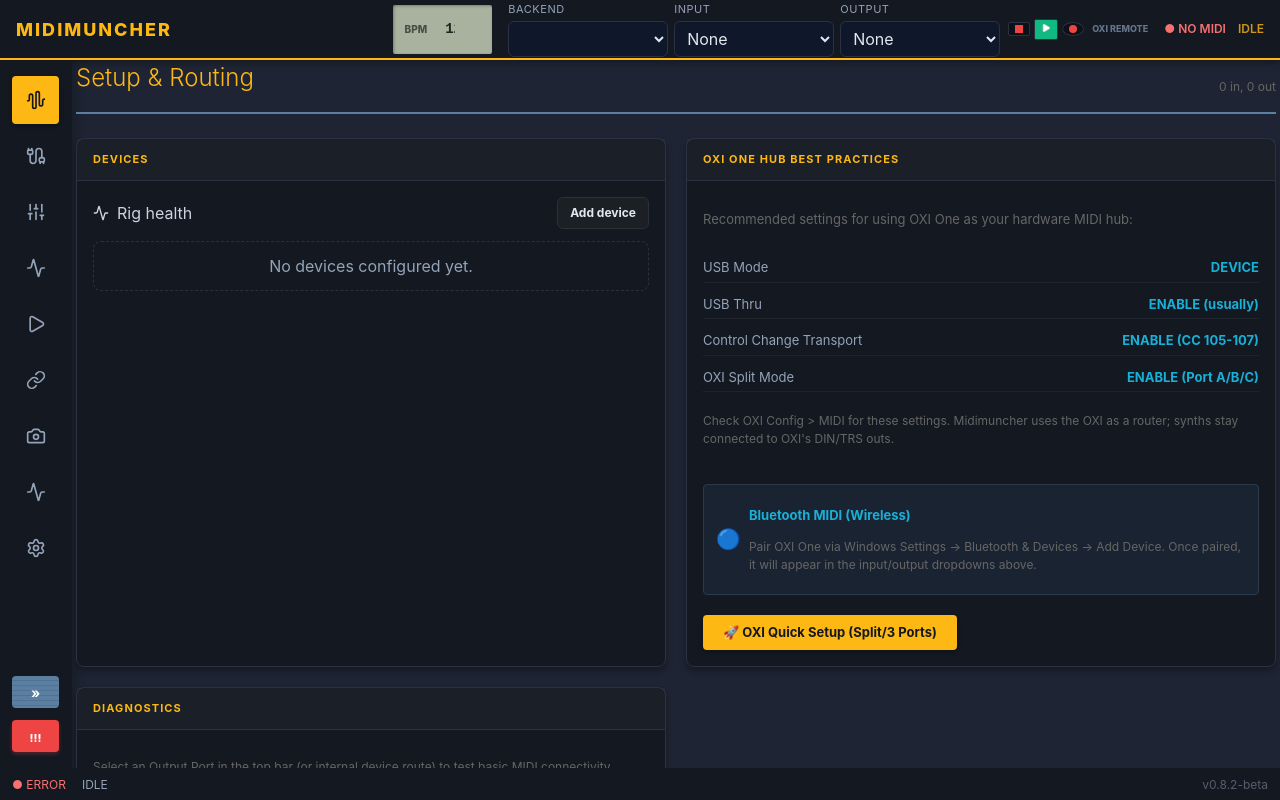
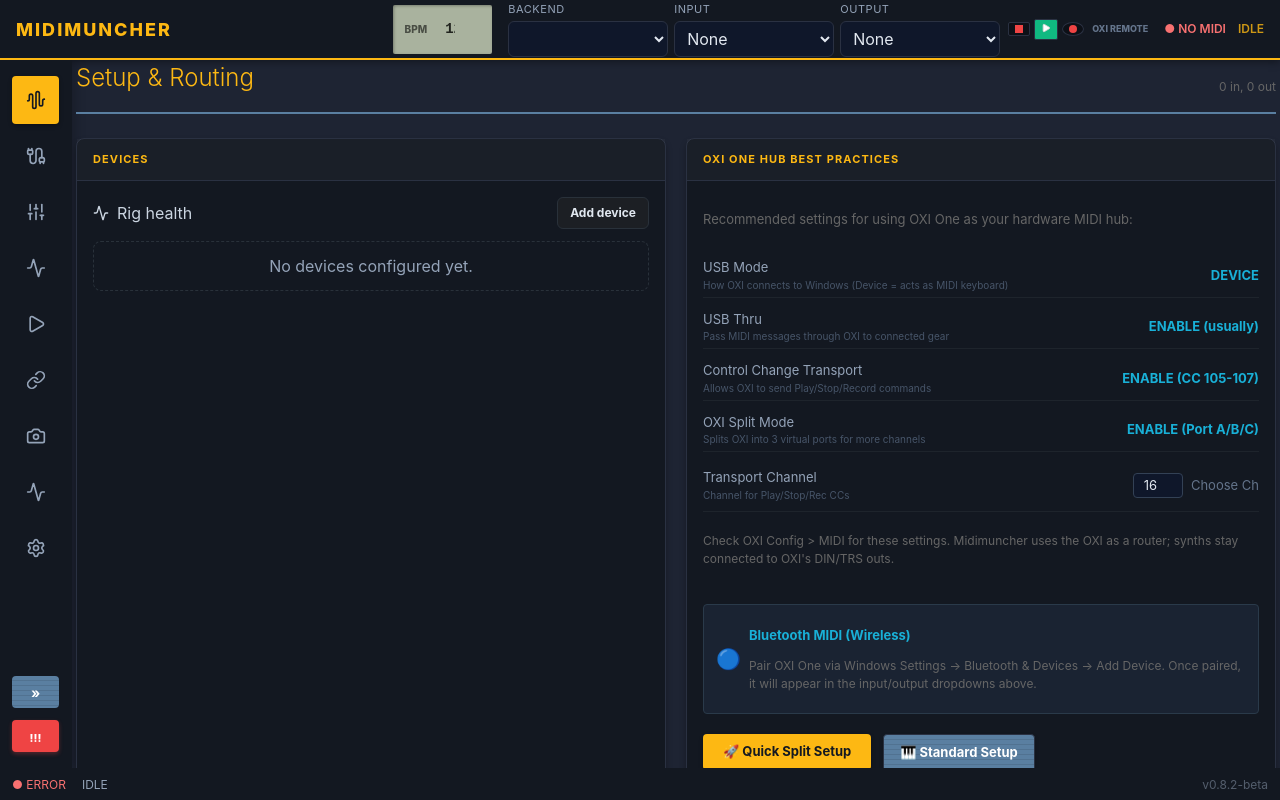
Before and after one commit to grahamton/Midimuncher, a React (Vite) app in the folder apps/desktop/: page / in a window 1280 px wide. Built offline with nearby package versions, Linux system fonts and the light colour scheme.

Commit message:
feat: implement initial MIDI setup page, Electron MIDI bridge, and OXI One integration.

```diff
--- a/apps/desktop/electron/main.ts
+++ b/apps/desktop/electron/main.ts
@@ -64,9 +64,9 @@
 
 // Enable Windows MIDI Services (WinRT MIDI API) for Bluetooth MIDI support
 // This allows Windows 10/11 to natively detect BLE-MIDI devices like the OXI One
-if (process.platform === "win32") {
-  app.commandLine.appendSwitch("use-winrt-midi-api", "enabled");
-}
+// if (process.platform === "win32") {
+//   app.commandLine.appendSwitch("use-winrt-midi-api", "enabled");
+// }
 
 app.whenReady().then(() => {
   app.setAppUserModelId("com.midimuncher.desktop");
--- a/apps/desktop/shared/projectTypes.ts
+++ b/apps/desktop/shared/projectTypes.ts
@@ -165,6 +165,7 @@
       allowTransport: boolean;
       allowClock: boolean;
       clockDiv: number;
+      transportChannel: number;
     };
     diagnostics: {
       note: number;
@@ -374,6 +375,7 @@
         allowTransport: true,
         allowClock: true,
         clockDiv: 1,
+        transportChannel: 16,
       },
       diagnostics: {
         note: 60,
--- a/apps/desktop/src/app/AppRouter.tsx
+++ b/apps/desktop/src/app/AppRouter.tsx
@@ -33,6 +33,9 @@
           selectedOut={props.selectedOut}
           onAddDevice={props.onAddDevice}
           onQuickOxiSetup={props.onQuickOxiSetup}
+          onStandardOxiSetup={props.onStandardOxiSetup}
+          transportChannel={props.transportChannel}
+          setTransportChannel={props.setTransportChannel}
         />
       );
     case "routes":
--- a/apps/desktop/src/app/appProps.ts
+++ b/apps/desktop/src/app/appProps.ts
@@ -105,6 +105,9 @@
   onStopChain: () => void;
   onOxiTransport: (cmd: "start" | "stop" | "record") => void;
   onQuickOxiSetup: () => void;
+  onStandardOxiSetup: () => void;
+  transportChannel: number;
+  setTransportChannel: (ch: number) => void;
   onAddDevice: () => void;
   modulationState: import("@midi-playground/core").ModulationEngineState;
   setModulationState: (
--- a/apps/desktop/src/app/setup/SetupPage.tsx
+++ b/apps/desktop/src/app/setup/SetupPage.tsx
@@ -16,6 +16,9 @@
   selectedOut: string | null;
   onAddDevice?: () => void;
   onQuickOxiSetup?: () => void;
+  onStandardOxiSetup?: () => void;
+  transportChannel: number;
+  setTransportChannel: (ch: number) => void;
 };
 
 export function SetupPage({
@@ -28,6 +31,9 @@
   selectedOut,
   onAddDevice,
   onQuickOxiSetup,
+  onStandardOxiSetup,
+  transportChannel,
+  setTransportChannel,
 }: SetupPageProps) {
   // Map devices to status format expected by panel
   // We don't track 'online' or 'lastActivity' in App state seemingly?
@@ -110,9 +116,14 @@
                     borderBottom: "1px solid #1e242c",
                   }}
                 >
+                  <div style={{ display: "flex", flexDirection: "column" }}>
                     <span style={{ fontSize: 13, color: "#94a3b8" }}>
                       {item.label}
                     </span>
+                    <span style={{ fontSize: 10, color: "#475569" }}>
+                      {item.help}
+                    </span>
+                  </div>
                   <span
                     style={{
                       fontSize: 13,
@@ -124,6 +135,50 @@
                   </span>
                 </div>
               ))}
+              {/* Interactive Transport Channel Setting */}
+              <div
+                style={{
+                  ...styles.row,
+                  justifyContent: "space-between",
+                  padding: "8px 0",
+                  borderBottom: "1px solid #1e242c",
+                }}
+              >
+                <div style={{ display: "flex", flexDirection: "column" }}>
+                  <span style={{ fontSize: 13, color: "#94a3b8" }}>
+                    Transport Channel
+                  </span>
+                  <span style={{ fontSize: 10, color: "#475569" }}>
+                    Channel for Play/Stop/Rec CCs
+                  </span>
+                </div>
+                <div style={{ display: "flex", alignItems: "center", gap: 8 }}>
+                  <input
+                    type="number"
+                    min={1}
+                    max={16}
+                    value={transportChannel}
+                    onChange={(e) => {
+                      const val = parseInt(e.target.value);
+                      if (!isNaN(val))
+                        setTransportChannel(Math.min(Math.max(val, 1), 16));
+                    }}
+                    style={{
+                      background: "#0f172a",
+                      border: "1px solid #334155",
+                      borderRadius: 4,
+                      color: "#e2e8f0",
+                      padding: "2px 8px",
+                      width: 50,
+                      textAlign: "center",
+                      fontSize: 13,
+                    }}
+                  />
+                  <span style={{ fontSize: 13, color: "#64748b" }}>
+                    Choose Ch
+                  </span>
+                </div>
+              </div>
             </div>
             <p style={{ ...styles.muted, fontSize: 12, marginTop: 8 }}>
               Check OXI Config &gt; MIDI for these settings. Midimuncher uses
@@ -159,17 +214,30 @@
                 </p>
               </div>
             </div>
+            <div style={{ ...styles.row, gap: 12, marginTop: 8 }}>
               <button
                 style={{
                   ...styles.btnPrimary,
-                marginTop: 8,
                   alignSelf: "flex-start",
                 }}
                 onClick={onQuickOxiSetup}
                 disabled={!selectedOut}
+                title="Creates 3 virtual ports (Split A/B/C)"
               >
-              🚀 OXI Quick Setup (Split/3 Ports)
+                🚀 Quick Split Setup
               </button>
+              <button
+                style={{
+                  ...styles.btnSecondary,
+                  alignSelf: "flex-start",
+                }}
+                onClick={onStandardOxiSetup}
+                disabled={!selectedOut}
+                title="Creates 1 master port (Standard)"
+              >
+                🎹 Standard Setup
+              </button>
+            </div>
           </div>
         </Panel>
 
--- a/apps/desktop/src/app/useAppController.ts
+++ b/apps/desktop/src/app/useAppController.ts
@@ -149,6 +149,9 @@
   const [followClockStart, setFollowClockStart] = useState(
     defaults.followClockStart
   );
+  const [transportChannel, setTransportChannel] = useState(
+    defaults.ui?.routeBuilder?.transportChannel ?? 16
+  );
 
   // Modulation
   const [modulationState, setModulationState] = useState<ModulationEngineState>(
@@ -212,6 +215,31 @@
   useEffect(() => {
     learnTargetRef.current = learnTarget;
   }, [learnTarget]);
+
+  // Auto-connect OXI
+  useEffect(() => {
+    if (loadingPorts) return;
+
+    // Naive heuristic: if we see an "OXI" device and nothing is selected, grab it.
+    // Checks for "OXI One" or just "OXI"
+    if (!selectedIn) {
+      const oxiIn = ports.inputs.find(
+        (p) =>
+          p.name.toLowerCase().includes("oxi one") ||
+          p.name.toLowerCase().includes("oxi single")
+      );
+      if (oxiIn) setSelectedIn(oxiIn.id);
+    }
+
+    if (!selectedOut) {
+      const oxiOut = ports.outputs.find(
+        (p) =>
+          p.name.toLowerCase().includes("oxi one") ||
+          p.name.toLowerCase().includes("oxi single")
+      );
+      if (oxiOut) setSelectedOut(oxiOut.id);
+    }
+  }, [ports, loadingPorts, selectedIn, selectedOut]);
 
   // -- Actions --
   async function refreshPorts() {
@@ -280,6 +308,7 @@
         setAllowTransport(state.ui?.routeBuilder?.allowTransport ?? true);
         setAllowClock(state.ui?.routeBuilder?.allowClock ?? true);
         setClockDiv(state.ui?.routeBuilder?.clockDiv ?? 1);
+        setTransportChannel(state.ui?.routeBuilder?.transportChannel ?? 16);
         setNote(state.ui?.diagnostics?.note ?? 60);
         setCcValue(state.ui?.diagnostics?.ccValue ?? 64);
         setTempoBpm(state.tempoBpm ?? defaults.tempoBpm);
@@ -528,6 +557,7 @@
           allowTransport,
           allowClock,
           clockDiv,
+          transportChannel,
         },
         diagnostics: { note, ccValue },
       },
@@ -580,7 +610,6 @@
     stageDropToValue,
     stageDropDurationMs,
     stageDropStepMs,
-    stageDropStepMs,
     stageDropPerSendSpacingMs,
     snapshotsState,
     snapshotChains,
@@ -592,7 +621,6 @@
     allowTransport,
     allowClock,
     clockDiv,
-    note,
     note,
     ccValue,
     modulationState,
@@ -646,7 +674,21 @@
       // Calculate bars from ticks
       chainRunnerRef.current.tick(clock.tickCount / (clock.ppqn * 4));
     }
-  }, [clock.tickCount, snapshotChains.playing]);
+  }, [clock.tickCount, clock.ppqn, snapshotChains.playing]);
+
+  // Follow Clock Transport (Incoming)
+  useEffect(() => {
+    if (!followClockStart) return;
+
+    // When clock starts running (e.g. from external MIDI Start), start our sequencer
+    if (clock.running && !snapshotChains.playing) {
+      onStartChain();
+    }
+    // When clock stops (e.g. external MIDI Stop), stop our sequencer
+    else if (!clock.running && snapshotChains.playing) {
+      onStopChain();
+    }
+  }, [clock.running, followClockStart, snapshotChains.playing]);
 
   const onStartChain = () => {
     setSnapshotChains((prev) => ({ ...prev, playing: true }));
@@ -663,11 +705,21 @@
   };
   const onOxiTransport = (cmd: "start" | "stop" | "record") => {
     if (!midiApi || !selectedOut) return;
+
+    // Send standard MIDI Realtime messages for broader compatibility
+    if (cmd === "start") {
+      void midiApi.send({ portId: selectedOut, msg: { t: "start" } });
+    } else if (cmd === "stop") {
+      void midiApi.send({ portId: selectedOut, msg: { t: "stop" } });
+    }
+
+    // Also send OXI-specific CCs if enabled on device
     const cc = cmd === "stop" ? 105 : cmd === "start" ? 106 : 107;
     void midiApi.send({
       portId: selectedOut,
       msg: { t: "cc", ch: 1, cc, val: 127 },
     });
+
     // Local feedback
     if (cmd === "start") onStartChain();
     if (cmd === "stop") onStopChain();
@@ -675,31 +727,85 @@
 
   const onQuickOxiSetup = () => {
     if (!selectedIn || !selectedOut) return;
-    // Create 3 routes for OXI Split A/B/C
-    const newRoutes: RouteConfig[] = [
+
+    setRoutes((current) => {
+      // Check if we already have OXI routes to prevent duplication/mess
+      const hasOxi = current.some((r) => r.id.startsWith("oxi-split-"));
+      if (hasOxi) {
+        return [
+          ...current.filter((r) => !r.id.startsWith("oxi-split-")),
           {
-        id: `oxi-a-${Date.now()}`,
+            id: "oxi-split-a",
             fromId: selectedIn,
             toId: selectedOut,
             channelMode: "passthrough",
-        filter: { allowTypes: undefined },
+            filter: { allowTypes: undefined, allowClock: true }, // Explicitly allow clock/transport
           },
           {
-        id: `oxi-b-${Date.now() + 1}`,
+            id: "oxi-split-b",
             fromId: selectedIn,
             toId: selectedOut,
             channelMode: "passthrough",
-        filter: { allowTypes: undefined },
+            filter: { allowTypes: undefined, allowClock: true },
           },
           {
-        id: `oxi-c-${Date.now() + 2}`,
+            id: "oxi-split-c",
             fromId: selectedIn,
             toId: selectedOut,
             channelMode: "passthrough",
-        filter: { allowTypes: undefined },
+            filter: { allowTypes: undefined, allowClock: true },
           },
         ];
-    setRoutes((current) => [...current, ...newRoutes]);
+      }
+
+      // Append new ones
+      return [
+        ...current,
+        {
+          id: "oxi-split-a",
+          fromId: selectedIn,
+          toId: selectedOut,
+          channelMode: "passthrough",
+          filter: { allowTypes: undefined, allowClock: true },
+        },
+        {
+          id: "oxi-split-b",
+          fromId: selectedIn,
+          toId: selectedOut,
+          channelMode: "passthrough",
+          filter: { allowTypes: undefined, allowClock: true },
+        },
+        {
+          id: "oxi-split-c",
+          fromId: selectedIn,
+          toId: selectedOut,
+          channelMode: "passthrough",
+          filter: { allowTypes: undefined, allowClock: true },
+        },
+      ];
+    });
+  };
+
+  const onStandardOxiSetup = () => {
+    if (!selectedIn || !selectedOut) return;
+
+    setRoutes((current) => {
+      // Clean up any existing OXI routes (split or standard) to avoid conflicts
+      const clean = current.filter(
+        (r) => !r.id.startsWith("oxi-split-") && !r.id.startsWith("oxi-main")
+      );
+
+      return [
+        ...clean,
+        {
+          id: "oxi-main",
+          fromId: selectedIn,
+          toId: selectedOut,
+          channelMode: "passthrough",
+          filter: { allowTypes: undefined, allowClock: true }, // Host capability
+        },
+      ];
+    });
   };
 
   return {
@@ -756,6 +862,9 @@
     onStopChain,
     onOxiTransport,
     onQuickOxiSetup,
+    onStandardOxiSetup,
+    transportChannel,
+    setTransportChannel,
     activeView,
     setActiveView,
     snapshotsState,
```
Also changed, not shown: apps/desktop/electron/midiBridge.ts (+77 -20 lines), apps/desktop/src/app/App.tsx (+30 -1 lines), apps/desktop/src/services/midiBridge.ts (+80 -21 lines), 2 other files (tests, documents, lock files or other folders). Lines whose indentation alone changed are shown as unchanged.
